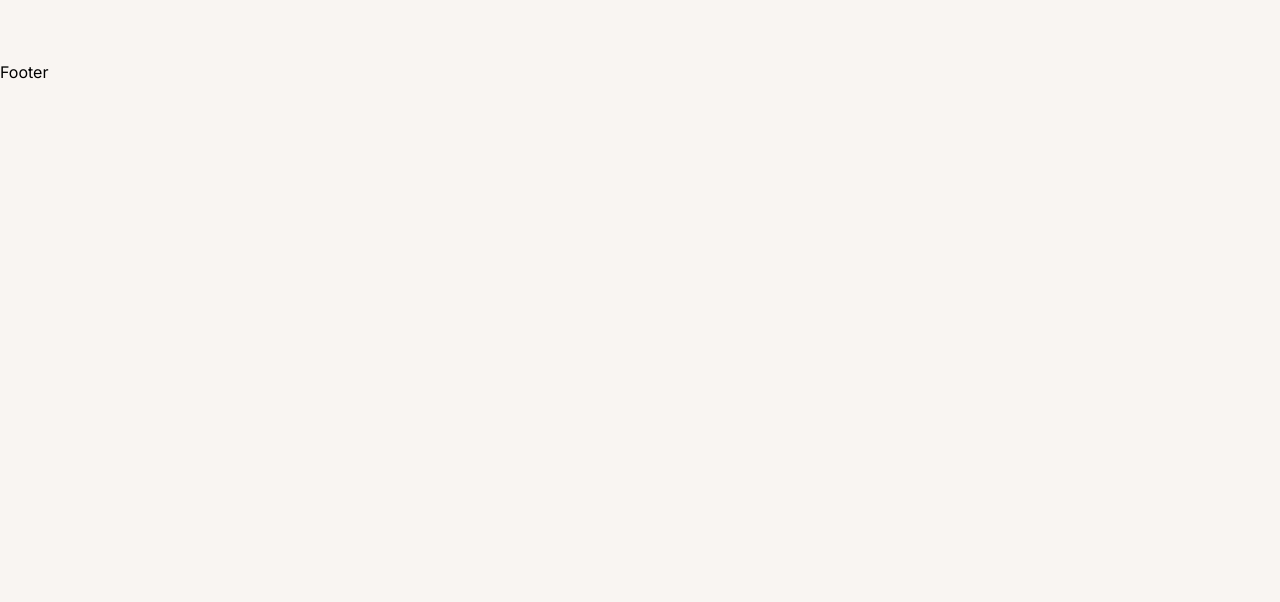
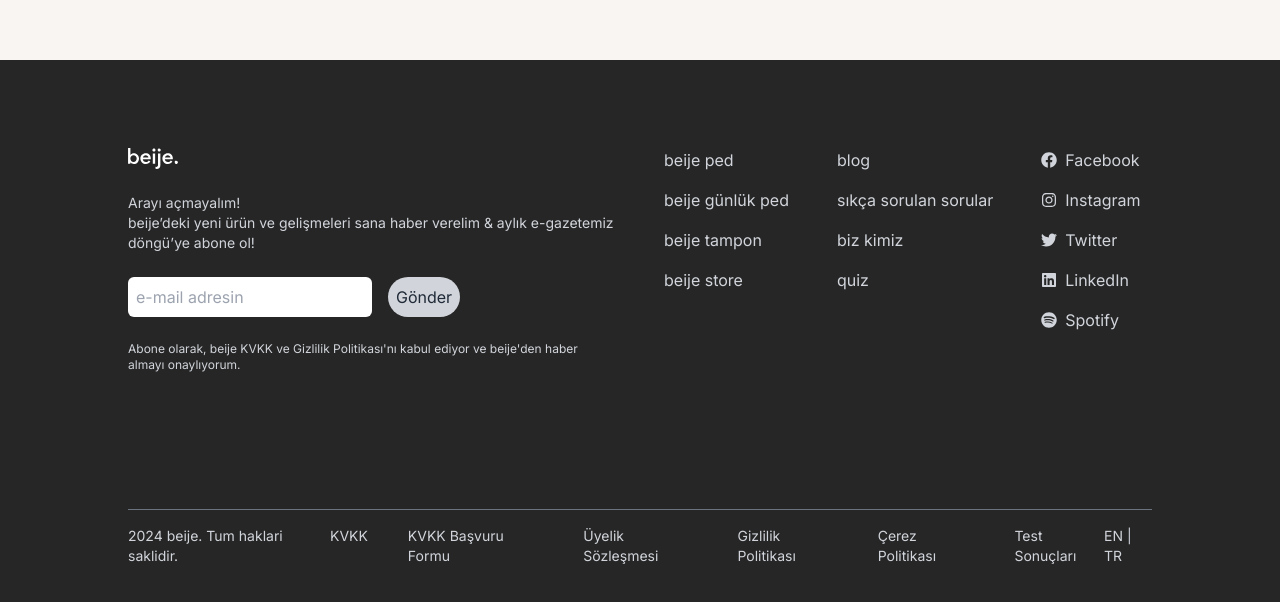
Before and after one commit to aesweb/case-custom-packet, a Next.js app: page / in a window 1280 px wide. Shown: the part 812-1414 px from the top of the page. Before the commit the page ends 896 px from the top, so only its background shows below. Built offline with nearby package versions, Linux system fonts and the light colour scheme.

Commit message:
chore: Update Footer component

```diff
--- a/src/app/components/Footer.tsx
+++ b/src/app/components/Footer.tsx
@@ -1,3 +1,101 @@
+import {
+  FaFacebook,
+  FaInstagram,
+  FaLinkedin,
+  FaSpotify,
+  FaTwitter,
+} from 'react-icons/fa';
+
 export default function Footer() {
-  return <div>Footer</div>;
+  return (
+    <footer className="bg-[#262626] text-gray-300 px-32 py-16 gap-12 flex flex-col">
+      <section className="flex gap-12 py-6">
+        {/* footer left */}
+        <div className="flex flex-col gap-6 w-1/2">
+          <img src="footer-logo.svg" alt="Footer Logo" width={50} />
+          <div className="text-sm">
+            Arayı açmayalım! <br /> beije’deki yeni ürün ve gelişmeleri sana
+            haber verelim & aylık e-gazetemiz döngü’ye abone ol!
+          </div>
+          <form action="" className="gap-4 flex">
+            <input
+              type="text"
+              placeholder="e-mail adresin"
+              className="p-2 rounded-md w-2/4"
+            />
+            <button className="bg-gray-300 text-gray-800 rounded-full p-2">
+              Gönder
+            </button>
+          </form>
+          <div className="text-xs">
+            Abone olarak, beije KVKK ve Gizlilik Politikası'nı kabul ediyor ve
+            beije'den haber almayı onaylıyorum.
+          </div>
+        </div>
+        {/* footer right */}
+        <div className="flex gap-12 w-1/2">
+          <FooterColumn
+            title="Ürünler"
+            items={[
+              'beije ped',
+              'beije günlük ped',
+              'beije tampon',
+              'beije store',
+            ]}
+          />
+          <FooterColumn
+            title="Bağlantılar"
+            items={['blog', 'sıkça sorulan sorular', 'biz kimiz', 'quiz']}
+          />
+          <FooterSocial />
+        </div>
+      </section>
+      <div className="flex flex-col text-sm text-gray-300 py-12">
+        <hr className="border-gray-500 my-4" />
+        <div className="flex justify-between items-center">
+          <div>2024 beije. Tum haklari saklidir.</div>
+          <ul className="flex gap-10">
+            <li>KVKK</li>
+            <li>KVKK Başvuru Formu</li>
+            <li>Üyelik Sözleşmesi</li>
+            <li>Gizlilik Politikası </li>
+            <li>Çerez Politikası</li>
+            <li>Test Sonuçları</li>
+          </ul>
+          <div>EN | TR</div>
+        </div>
+      </div>
+    </footer>
+  );
 }
+
+function FooterColumn({ title, items }: { title: string; items: string[] }) {
+  return (
+    <div className="flex flex-col gap-4">
+      {items.map((item: string, index: number) => (
+        <p key={index}>{item}</p>
+      ))}
+    </div>
+  );
+}
+
+function FooterSocial() {
+  const socialLinks = [
+    { icon: <FaFacebook />, name: 'Facebook' },
+    { icon: <FaInstagram />, name: 'Instagram' },
+    { icon: <FaTwitter />, name: 'Twitter' },
+    { icon: <FaLinkedin />, name: 'LinkedIn' },
+    { icon: <FaSpotify />, name: 'Spotify' },
+  ];
+
+  return (
+    <div className="flex flex-col gap-4">
+      {socialLinks.map((link, index) => (
+        <span className="flex gap-2 items-center" key={index}>
+          {link.icon}
+          <p>{link.name}</p>
+        </span>
+      ))}
+    </div>
+  );
+}
--- a/src/app/components/Navbar.tsx
+++ b/src/app/components/Navbar.tsx
@@ -9,7 +9,7 @@
       </div>
       <ul className="flex gap-10">
         <li>Urunler</li>
-        <li>Biz Kimiz?</li>
+        <li>Biz Kimiz</li>
         <li>Bagis Kulturu</li>
         <li>Regl Testi! </li>
         <li>Kendi Paketini Olustur</li>
--- a/src/app/layout.tsx
+++ b/src/app/layout.tsx
@@ -20,7 +20,7 @@
     <html lang="en">
       <body className={inter.className}>
         <Navbar />
-        <main className="">{children}</main>
+        <main className="min-h-screen">{children}</main>
         <Footer />
       </body>
     </html>
```
Also changed, not shown: public/footer-logo.svg (added).
